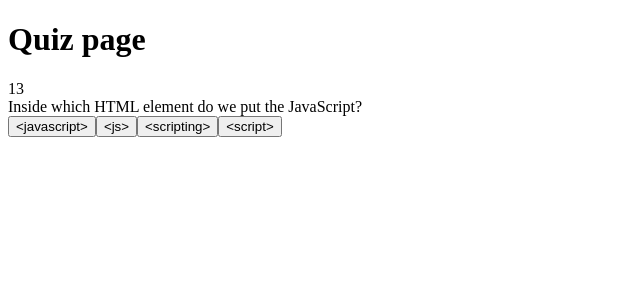
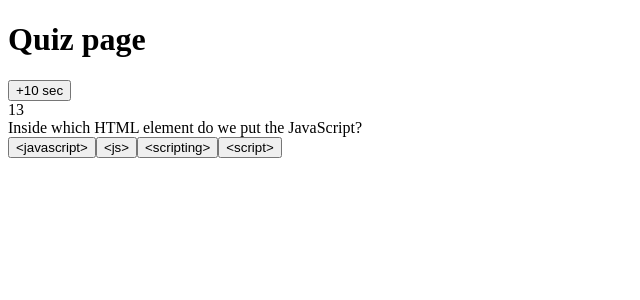
Before and after one commit to HassanObeid89/quiz-game, a React (Create React App) app: page / in a window 1280 px wide. Both pictures are taken after a click on the button "Start Game". Shown: the top 300 px of the page, without its empty margins (0-640 px from the left). Built offline with nearby package versions, Linux system fonts and the light colour scheme.

Commit message:
Added +10 sec lifeline feature.

```diff
--- /dev/null
+++ b/src/components/PlusTen.jsx
@@ -0,0 +1,17 @@
+import { useState } from "react";
+import { useTimer } from "../helpers/TimerProvider";
+export default function PlusTen() {
+  const [isUsed, setIsUsed] = useState(false);
+  const { remainingTime, setRemainingTime } = useTimer();
+  function addTenSec() {
+    setRemainingTime(remainingTime + 10);
+    setIsUsed(true);
+  }
+  return (
+    <div>
+      <button disabled={isUsed} onClick={addTenSec}>
+        +10 sec
+      </button>
+    </div>
+  );
+}
--- a/src/pages/QuizScreen.jsx
+++ b/src/pages/QuizScreen.jsx
@@ -7,6 +7,7 @@ import questions from "../data/questions.json";
 import { useScore } from "../helpers/ScoreProvider";
 import { useTimer } from "../helpers/TimerProvider";
 import DownTimer from '../components/DownTimer'
+import PlusTen from "../components/PlusTen";
 
 export default function QuizScreen() {
   //Global State
@@ -40,6 +41,7 @@ export default function QuizScreen() {
   return (
     <div>
       <h1>Quiz page</h1>
+      <PlusTen />
       <DownTimer question={[currentQuestion, setCurrentQuestion]}/>
       {questions[currentQuestion].text}
       <section>{answer}</section>
```
